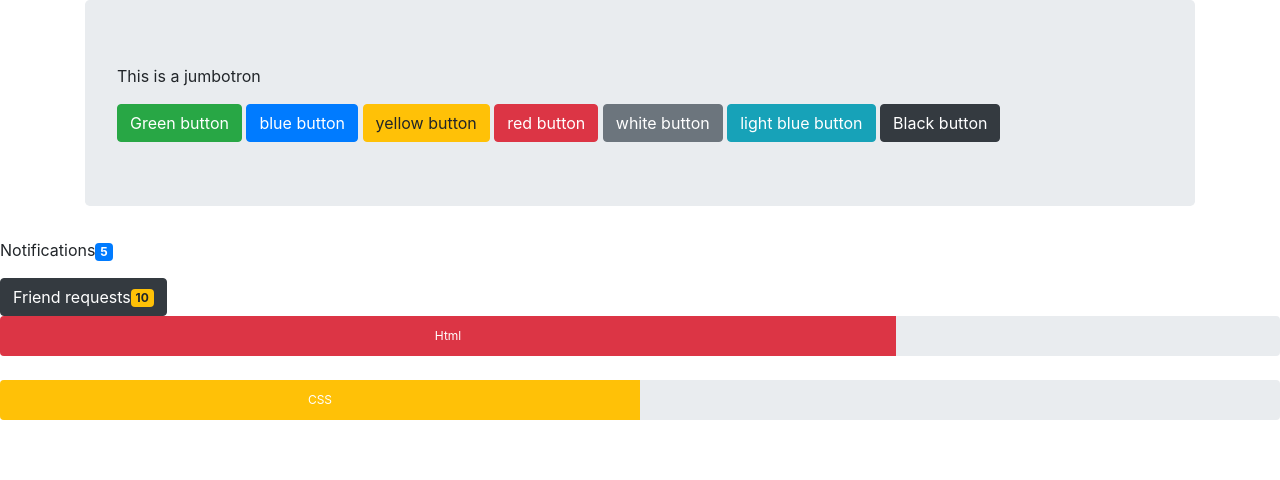
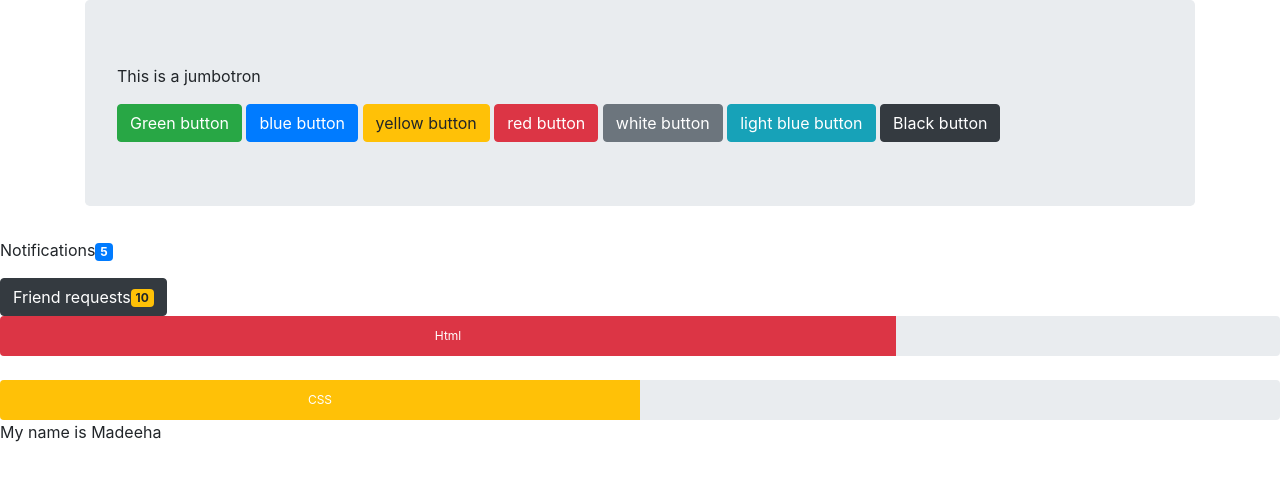
Before and after one commit to MadeehaM/bootstrap-utilities1, a plain HTML site: page index.html in a window 1280 px wide. Drawn offline with nearby package versions, Linux system fonts and the light colour scheme.

Commit message:
Update index.html

```diff
--- a/index.html
+++ b/index.html
@@ -35,6 +35,7 @@
     <div class="progress" style="height:40px;">
       <div class="progress-bar bg-warning" style="width:50%">CSS</div>
   </div>
+    <p>My name is Madeeha</p>
 </body>
 
 </html>
```
